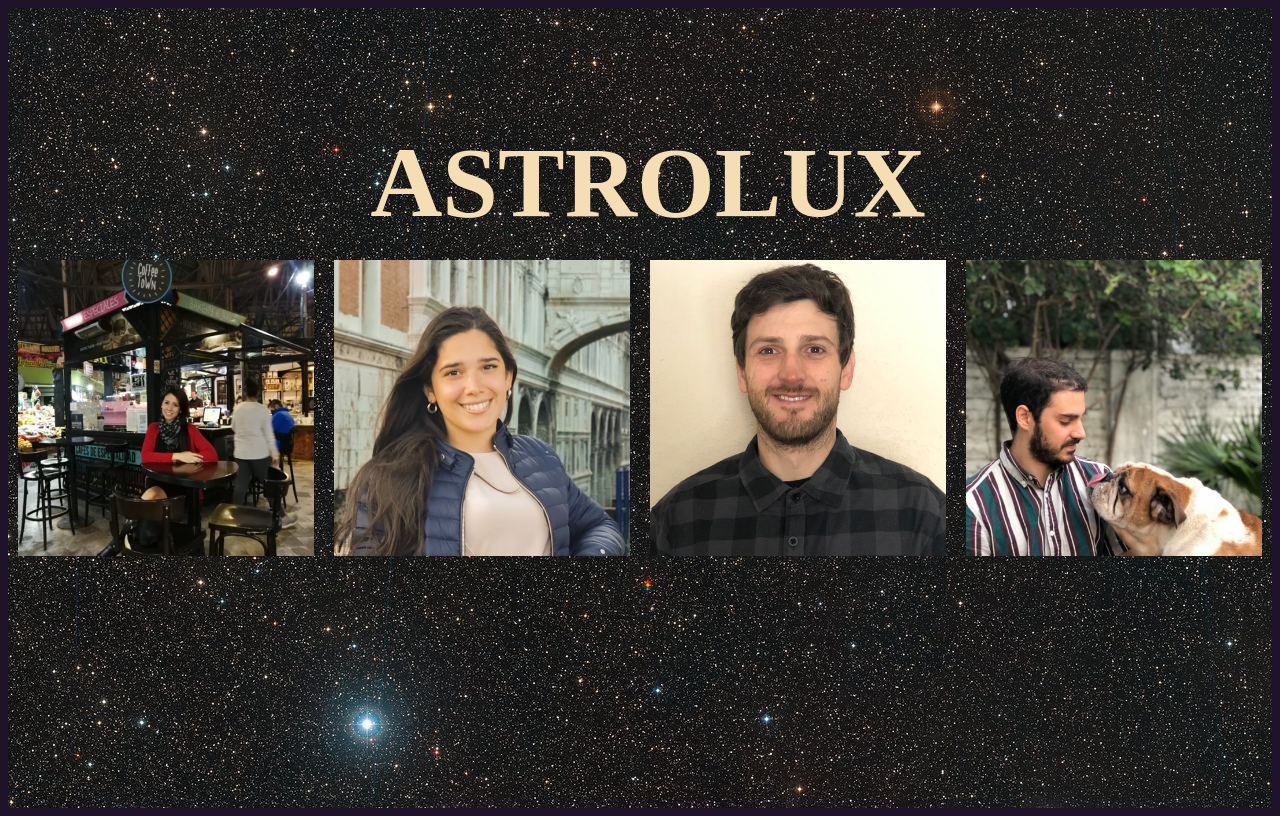
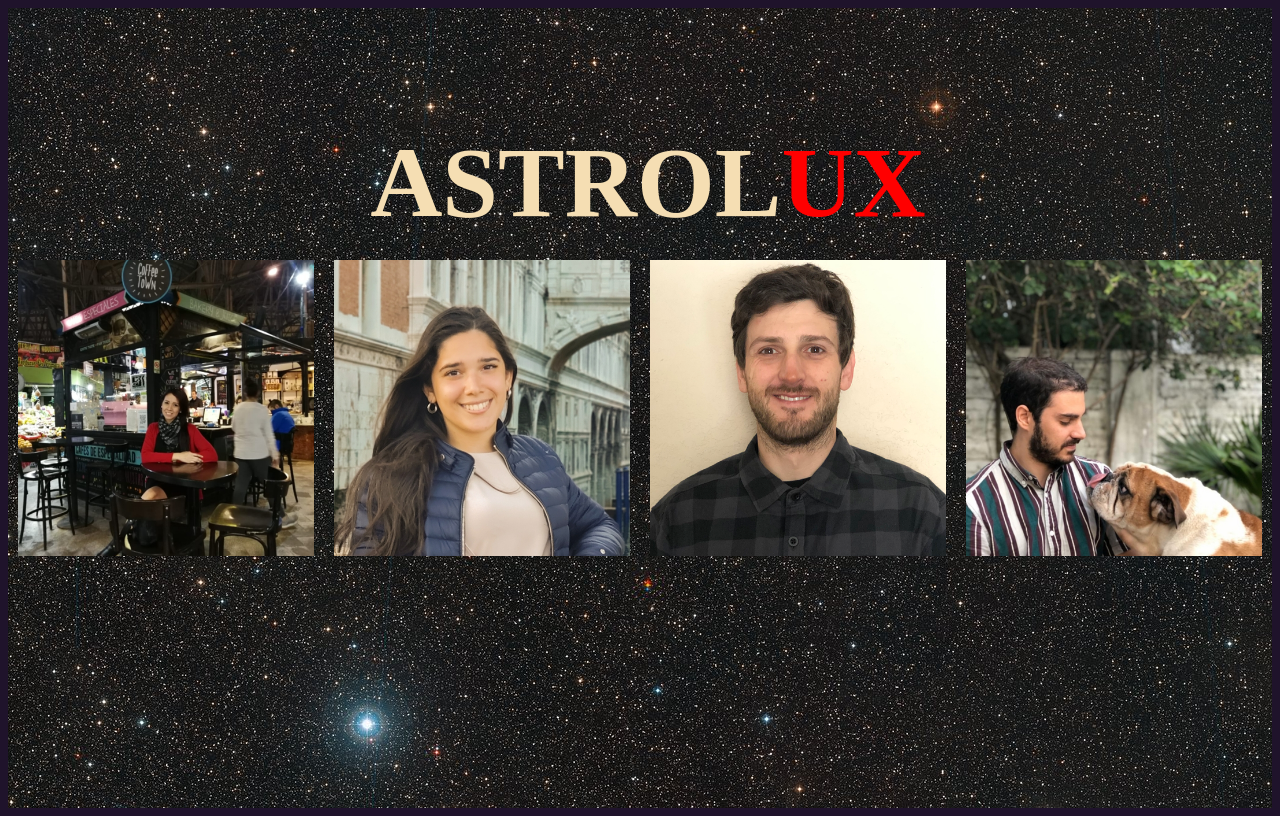
Before and after one commit to digitalhousee/astrolux, a plain HTML site: page index.html in a window 1280 px wide. Drawn offline with Linux system fonts and the light colour scheme.

Commit message:
aasdfasdf

```diff
--- a/index.html
+++ b/index.html
@@ -12,6 +12,9 @@ h1 {
     position: absolute;
     width: 100%;
     font-size: 100px;
+    span{
+        color: red;
+    }
 }
 
 .flex-container {
@@ -28,11 +31,12 @@ h1 {
     background-color: #f1f1f1;
     font-size: 30px;
     text-align: center;
+    border-radius: 500px;
 }
 </style>
 </head>
 <body>
-<h1>ASTROLUX</h1>
+<h1>ASTROL<span>UX</span></h1>
 
 <div class="flex-container">
   <div>  <img src="m.jpeg" alt="New york" style="width: 100%;"></div>
```
